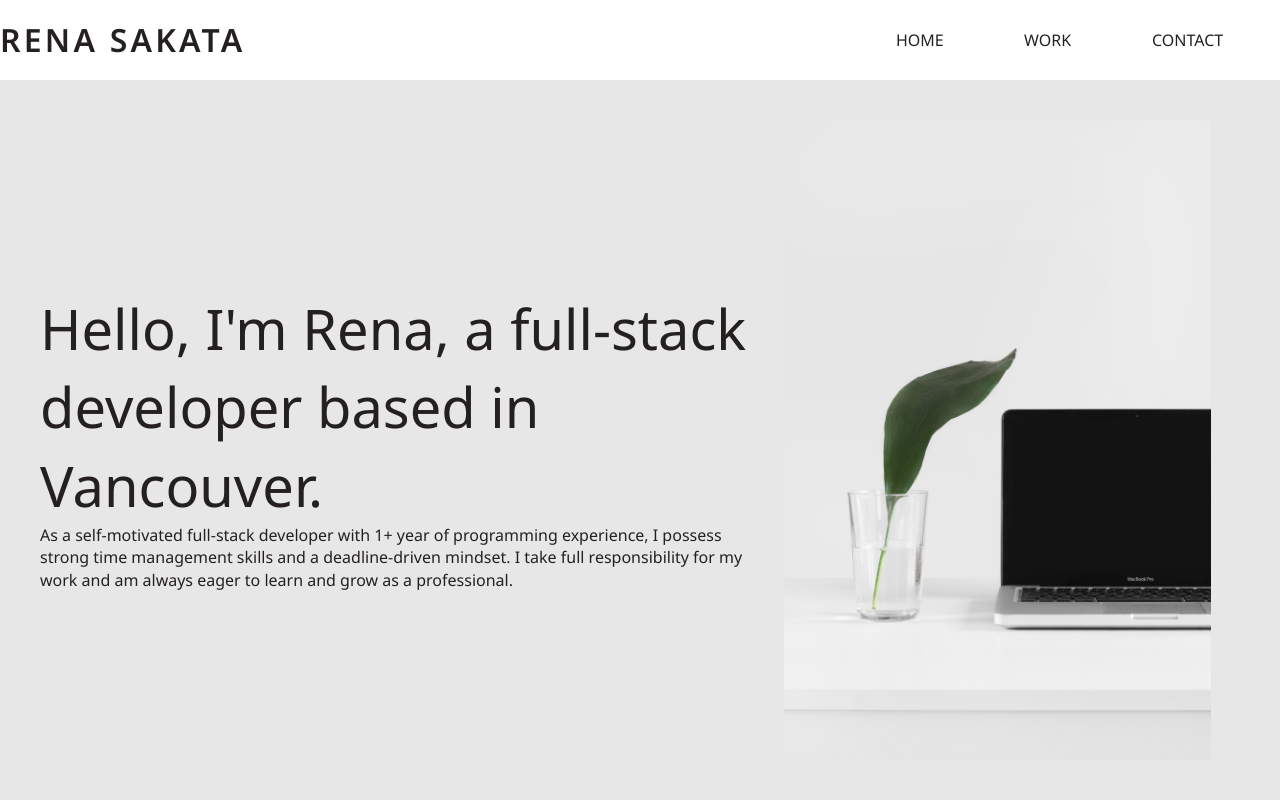
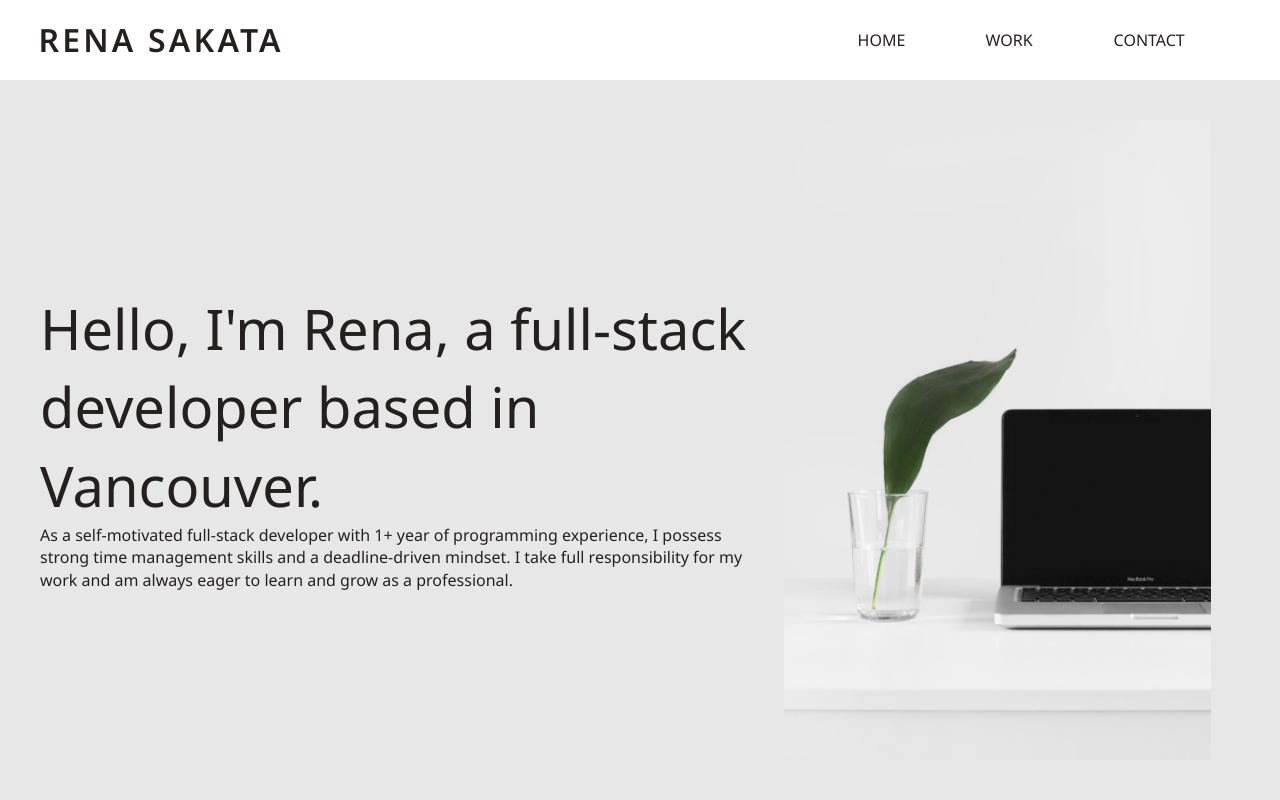
Before and after one commit to Rena52107/Rena52107.github.io, a plain HTML site: page index.html in a window 1280 px wide. Shown: the top 800 px of the page. Drawn offline with Linux system fonts and the light colour scheme.

Commit message:
add margin

```diff
--- a/style.css
+++ b/style.css
@@ -23,6 +23,7 @@ header {
   display: flex;
   align-items: center;
   justify-content: space-between;
+  margin: 0 3%;
 }
 
 header nav ul {
```
